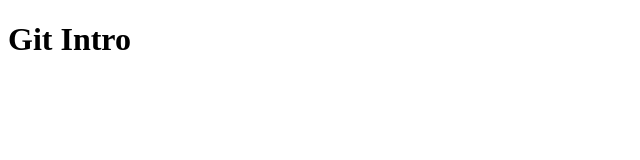
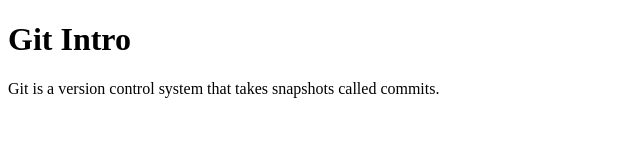
Before and after one commit to MannyJ100/Gitintro, a plain HTML site: page index.html in a window 1280 px wide. Shown: the whole page, without its empty margins (0-640 px from the left). Drawn offline with Linux system fonts and the light colour scheme.

Commit message:
added a paragraph about version control

```diff
--- a/index.html
+++ b/index.html
@@ -5,5 +5,6 @@
 </head>
 <body>
 	<h1>Git Intro</h1>
+	<p>Git is a version control system that takes snapshots called commits.</p>
 </body>
 </html>
```
